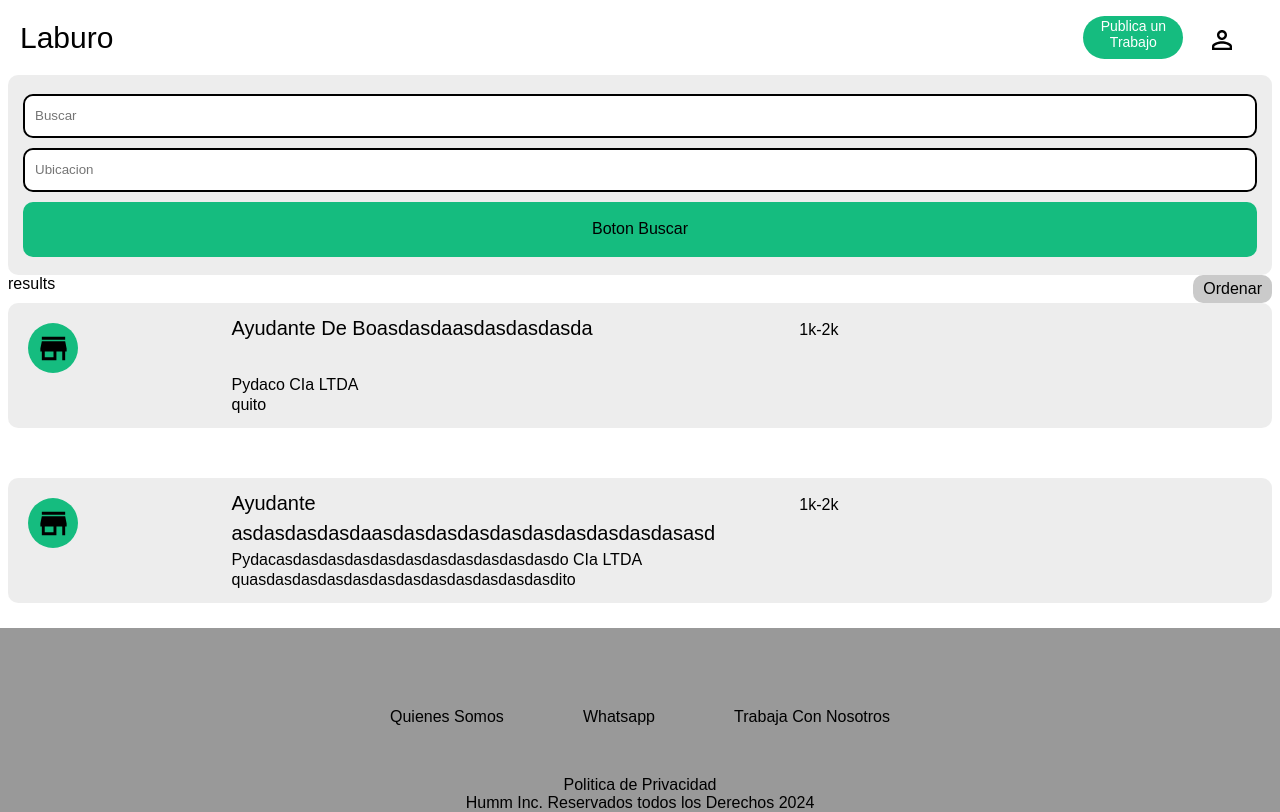
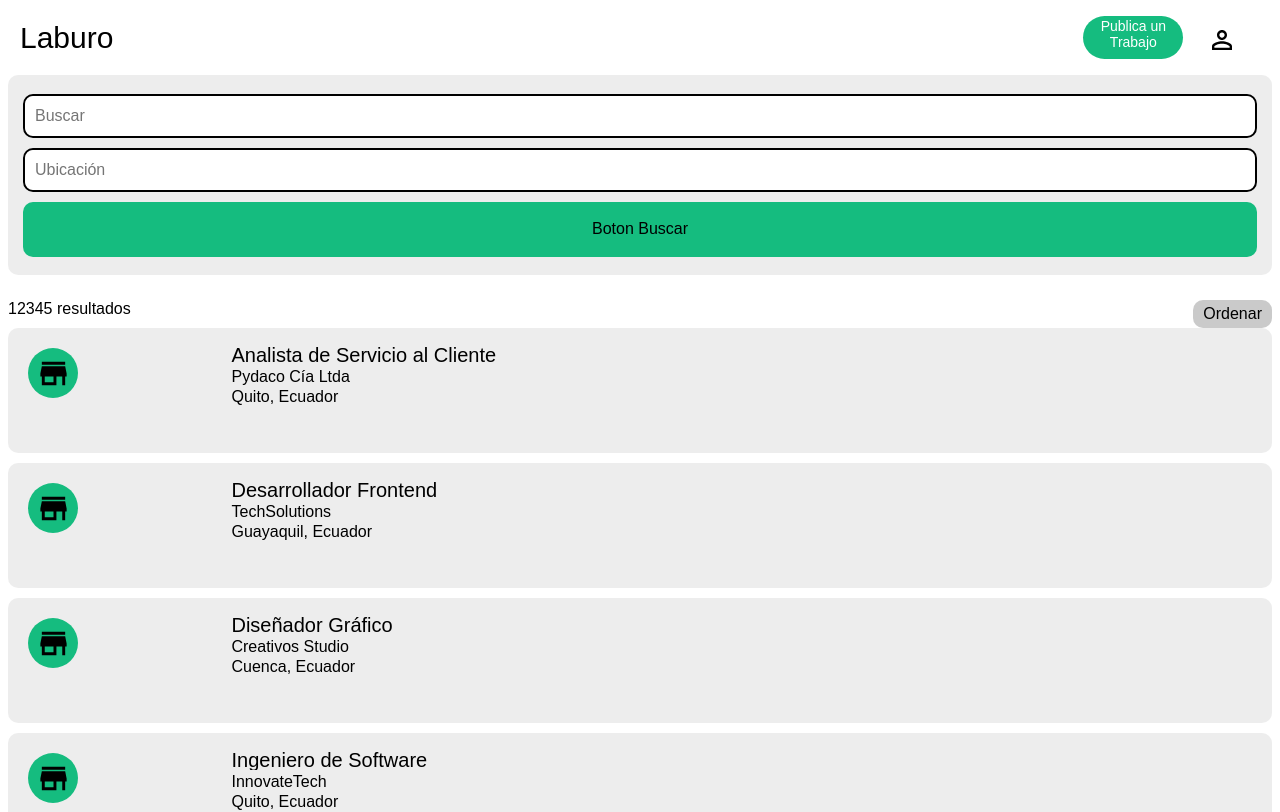
Before and after one commit to davidpinosp/laburoSite, a React (Create React App) app: page /jobs in a window 1280 px wide. Shown: the top 812 px of the page. Built offline with nearby package versions, Linux system fonts and the light colour scheme; a web font is replaced by a local one.

Commit message:
adding jobpost comp

```diff
--- a/src/assets/styles/jobs.css
+++ b/src/assets/styles/jobs.css
@@ -42,6 +42,7 @@ padding: 0px 8px;
     padding-right: 20px;
     user-select: none;
     outline: none;
+    font-size: 16px;
 
 }
 
@@ -62,6 +63,7 @@ padding: 0px 8px;
     padding: 5px 10px;
     border-radius: 10px;
     background-color: rgba(80, 80, 80, 0.3);
+
 }
 
 
@@ -74,6 +76,7 @@ width: 100%;
 background-color: rgba(80, 80, 80, 0.1);
 display: flex;
 border-radius: 10px;
+margin-bottom: 10px;
 
 
 
@@ -111,19 +114,19 @@ overflow: hidden;
 .job-post-txt-col1{
     padding-left: 10px;
 
-    width: 55%;
+    width: 100%;
     line-height: 1.5;
 
 }
 
 .job-post-txt-col2{
-    width: 45%;
+    width: 0%;
 }
 
 .job-post-position{
     overflow:hidden;
+   height:25px;
 
-    height: 60px;
     width: 100%;
     padding-right: 10px;
 
--- a/src/components/JobPost.tsx
+++ b/src/components/JobPost.tsx
@@ -6,7 +6,7 @@ interface PostProps {
   position: string;
   company: string;
   location: string;
-  salary: string;
+  salary?: string;
   posted?: Date;
 }
 
@@ -47,7 +47,7 @@ const JobPost: React.FC<PostProps> = ({
           </div>
         </div>
         <div className="job-post-txt-col2">
-          <div className="job-post-salary">{salary ? salary : "Salario"} </div>
+          <div className="job-post-salary">{salary ? salary : ""} </div>
         </div>
       </div>
     </div>
--- a/src/firebase.js
+++ b/src/firebase.js
@@ -21,4 +21,4 @@ const app = initializeApp(firebaseConfig);
 const auth = app.auth();
 const analytics = getAnalytics(app);
 
-export {auth}
+export {auth,analytics}
--- a/src/pages/Jobs.tsx
+++ b/src/pages/Jobs.tsx
@@ -1,9 +1,39 @@
-import React from "react";
+import React, { useState } from "react";
 import Navbar from "../components/Navbar";
 import Footer from "../components/Footer";
 import "../assets/styles/jobs.css";
 import JobPost from "../components/JobPost";
 function Jobs() {
+  const [jobsnumber, setJobsNumber] = useState(12345);
+  const jobPositions = [
+    {
+      position: "Analista de Servicio al Cliente",
+      company: "Pydaco Cía Ltda",
+      location: "Quito, Ecuador",
+    },
+    {
+      position: "Desarrollador Frontend",
+      company: "TechSolutions",
+      location: "Guayaquil, Ecuador",
+    },
+    {
+      position: "Diseñador Gráfico",
+      company: "Creativos Studio",
+      location: "Cuenca, Ecuador",
+    },
+    {
+      position: "Ingeniero de Software",
+      company: "InnovateTech",
+      location: "Quito, Ecuador",
+    },
+    // Add more job positions as needed
+  ];
+
+  const fetchJobs = () => {
+    // get the jobs from firebase
+    // get length
+  };
+
   return (
     <div>
       <Navbar />
@@ -21,32 +51,26 @@ function Jobs() {
             <input
               type="text"
               className="search-pill-input"
-              placeholder="Ubicacion"
+              placeholder="Ubicación"
             />
           </div>
           <div className="bg-laburo-green search-btn">Boton Buscar</div>
         </div>
-        <div className="flx space-btwn w100">
-          <div>results</div>
-          <div className="order-dropdown">Ordenar</div>
+        <div className="flx space-btwn w100 mt-25">
+          <div>{jobsnumber} resultados</div>
+          <div className="order-dropdown">Ordenar </div>
         </div>
         {/* positions here  */}
         <div className="w100 mb-25">
-          <JobPost
-            position="Ayudante De Boasdasdaasdasdasdasda"
-            company="Pydaco CIa LTDA"
-            location="quito"
-            salary="1k-2k"
-          />
+          {jobPositions.map((job, index) => (
+            <JobPost
+              key={index}
+              position={job.position}
+              company={job.company}
+              location={job.location}
+            />
+          ))}
         </div>
-        <div className="mb-25"></div>
-        <JobPost
-          position="Ayudante asdasdasdasdaasdasdasdasdasdasdasdasdasdasasd"
-          company="Pydacasdasdasdasdasdasdasdasdasdasdasdo CIa LTDA"
-          location="quasdasdasdasdasdasdasdasdasdasdasdasdito"
-          salary="1k-2k"
-        />
-        <div className="mb-25"></div>
       </div>
       <Footer />
     </div>
```
